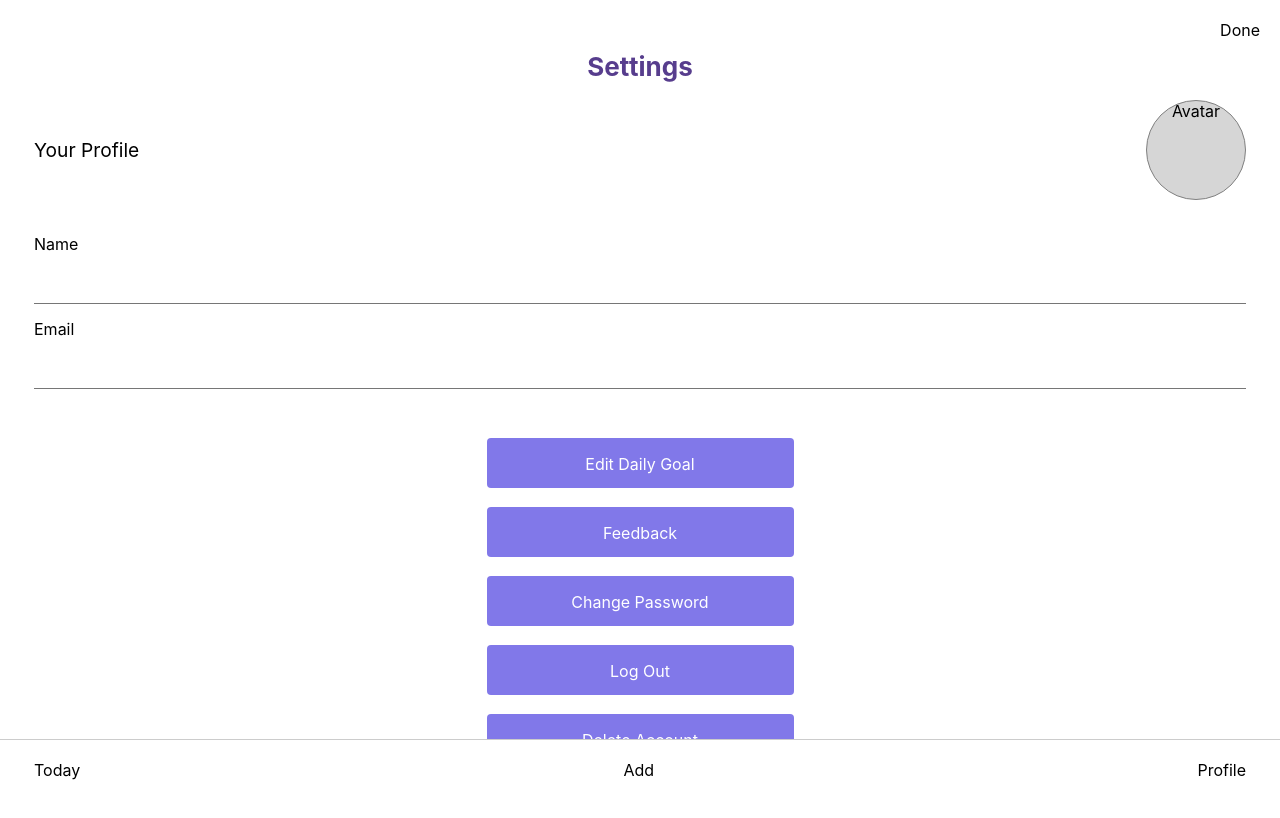
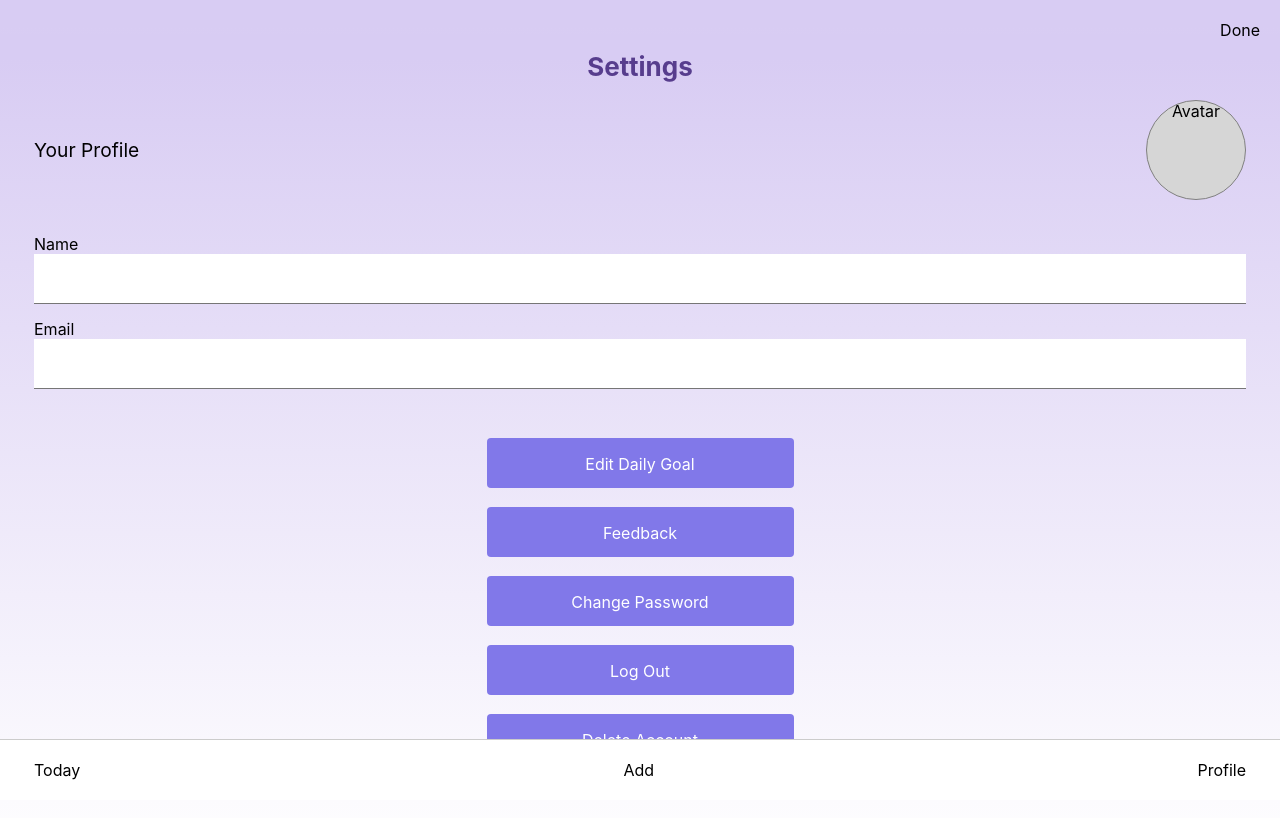
Before and after one commit to Glow-Carrots-App/glow-web, a Next.js app: page /settings in a window 1280 px wide. Shown: the top 818 px of the page. Built offline with nearby package versions, Linux system fonts and the light colour scheme; no server answers.

Commit message:
global color variables created and main color gradient implemented to all pages

```diff
--- a/pages/sign-in/styles.module.css
+++ b/pages/sign-in/styles.module.css
@@ -5,6 +5,7 @@
   text-align: center;
   height: 100vh;
   gap: 25px;
+  background: var(--landing-gradient);
 }
 
 .signInText {
--- a/styles/globals.css
+++ b/styles/globals.css
@@ -4,6 +4,7 @@ body {
   margin: 0;
   font-family: -apple-system, BlinkMacSystemFont, Segoe UI, Roboto, Oxygen,
     Ubuntu, Cantarell, Fira Sans, Droid Sans, Helvetica Neue, sans-serif;
+  background-image: linear-gradient(#d8ccf3 3%, white);
 }
 
 a {
@@ -14,3 +15,22 @@ a {
 * {
   box-sizing: border-box;
 }
+
+:root {
+  --btn-purple-light: #8178e9;
+  --btn-purple-dark: #573d8d;
+  --card-background-purple: #f1ecff;
+  --filter-red: -#f94d4d;
+  --filter-orange: #fd8f52;
+  --filter-yellow: #f9c449;
+  --filter-green: #6aab9c;
+  --filter-blue: #4b37a8;
+  --filter-tan: #f2edcf;
+  --list-red: -#f94d4d;
+  --list-orange: #fd8f52;
+  --list-yellow: #ffbb1c;
+  --list-green: #479d45;
+  --list-blue: #7471e7;
+  --list-tan: #97906e;
+  --landing-gradient: linear-gradient(-45deg, white, #573d8d);
+}
```
